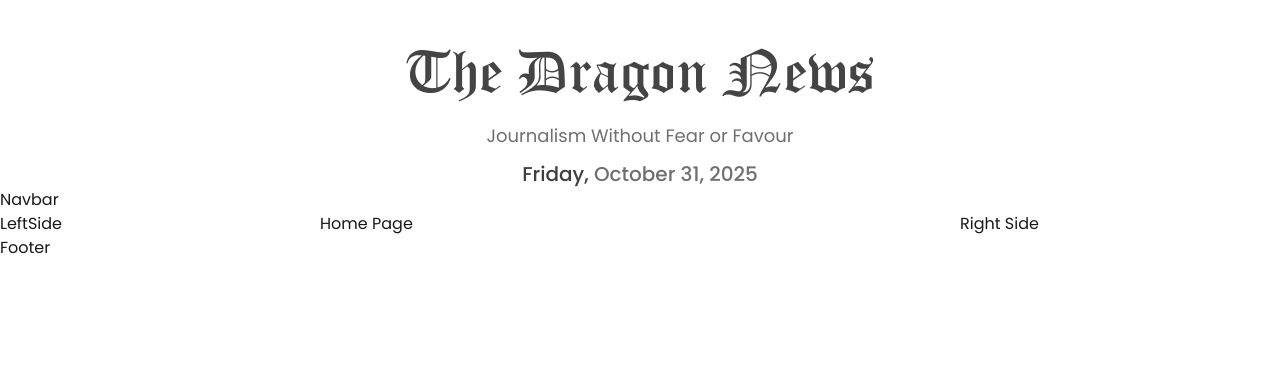
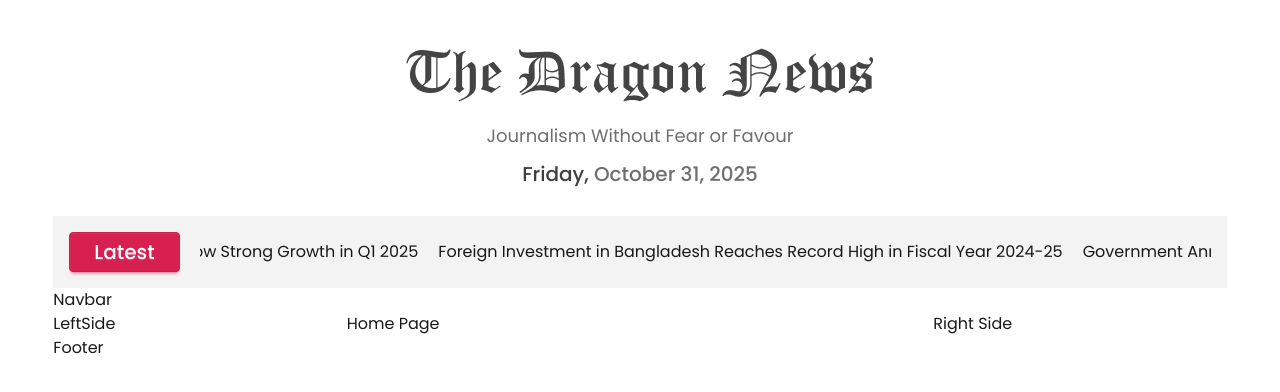
Before and after one commit to muhammad-tamim/web-project-26, a React (Vite) app: page / in a window 1280 px wide. Shown: the top 392 px of the page. Built offline with nearby package versions, Linux system fonts and the light colour scheme.

Commit message:
feat: add MaxWidth container

```diff
--- a/package.json
+++ b/package.json
@@ -12,7 +12,8 @@
   "dependencies": {
     "date-fns": "^4.1.0",
     "react": "^19.1.1",
-    "react-dom": "^19.1.1"
+    "react-dom": "^19.1.1",
+    "react-fast-marquee": "^1.6.5"
   },
   "devDependencies": {
     "@eslint/js": "^9.36.0",
--- a/src/components/structure/Header.jsx
+++ b/src/components/structure/Header.jsx
@@ -1,26 +1,28 @@
-import React from 'react';
+import React, { Suspense } from 'react';
 import logo from '../../assets/logos/logo.png'
 import { format } from 'date-fns';
+import ShowMarquee from '../ui/ShowMarquee';
+import LoadingSpinner from '../ui/LoadingSpinner';
+
+
+const fetchData = fetch("/news.json").then(res => res.json())
 
 const Header = () => {
 
-    // const date = new Date();
-
-    // const formattedDate = date.toLocaleString('en-us', {
-    //     weekday: 'long',
-    //     month: 'long',
-    //     day: 'numeric',
-    //     year: 'numeric',
-    // })
-    // const convertedFormattedDate = (formattedDate.split(','))
-
     return (
-        <div className='text-center px-6 mt-4 md:mt-8 lg:mt-12'>
+        <div className='text-center mt-4 md:mt-8 lg:mt-12'>
             <img className='mx-auto mb-5' src={logo} alt="logo-image" />
             <p className='mb-2.5 text-sm md:text-lg dark3'>Journalism Without Fear or Favour</p>
-            {/* <p className='font-medium text-sm md:text-xl dark3 '><span className='dark2'>{convertedFormattedDate[0]},</span>{convertedFormattedDate.splice(1).map((date, index) => <span key={index}>{date}</span>)}</p> */}
+            <p className='font-medium text-sm md:text-xl dark3'><span className='dark2'>{format(new Date(), "eeee, ")}</span>{format(new Date(), "MMMM dd, yyyy")}</p>
 
-            <p className='font-medium text-sm md:text-xl dark3'><span className='dark2'>{format(new Date(), "eeee, ")}</span>{format(new Date(), "MMMM dd, yyyy")}</p>
+            <div className='mt-7 flex items-center gap-2 md:gap-5 dark7 p-1  md:p-4'>
+                <button className='btn btn-primary text-white font-medium btn-sm  md:btn-md md:text-xl md:px-6'>Latest</button>
+
+                <Suspense fallback={<span className="mx-auto loading loading-spinner loading-lg"></span>}>
+                    <ShowMarquee fetchData={fetchData}></ShowMarquee>
+                </Suspense>
+
+            </div>
         </div>
     );
 };
--- /dev/null
+++ b/src/components/ui/LoadingSpinner.jsx
@@ -0,0 +1,11 @@
+import React from 'react';
+
+const LoadingSpinner = () => {
+    return (
+        <div className='min-h-screen flex justify-center items-center'>
+            <span className="loading loading-spinner size-20"></span>
+        </div>
+    );
+};
+
+export default LoadingSpinner;
--- /dev/null
+++ b/src/components/ui/MaxWidth.jsx
@@ -0,0 +1,11 @@
+import React from 'react';
+
+const MaxWidth = ({ children }) => {
+    return (
+        <div className='w-11/12 mx-auto'>
+            {children}
+        </div>
+    );
+};
+
+export default MaxWidth;
--- /dev/null
+++ b/src/components/ui/ShowMarquee.jsx
@@ -0,0 +1,16 @@
+import React, { use } from 'react';
+import Marquee from "react-fast-marquee";
+
+const ShowMarquee = ({ fetchData }) => {
+    const data = use(fetchData)
+
+    const latestNews = data.filter((news) => news.others.is_today_pick === true)
+    console.log(latestNews)
+    return (
+        <Marquee pauseOnHover={true}>
+            {latestNews.map((news) => <span className='mr-5' key={news.id}>{news.title}</span>)}
+        </Marquee>
+    );
+};
+
+export default ShowMarquee;
--- a/src/index.css
+++ b/src/index.css
@@ -10,7 +10,7 @@
     themes: light --default;
 }
 
-/*
+
 @plugin "daisyui/theme" {
     name: "light";
     default: true;
@@ -19,7 +19,7 @@
     --color-primary-content: #706F6F;
     --color-secondary-content: #9F9F9F;
 }
-*/
+
 
 .dark2 {
     color: #403F3F;
@@ -32,3 +32,7 @@
 .dark4 {
     color: #9F9F9F;
 }
+
+.dark7 {
+    background-color: #F3F3F3;
+}
--- a/src/main.jsx
+++ b/src/main.jsx
@@ -4,11 +4,14 @@ import { createRoot } from 'react-dom/client';
 import './index.css'
 import { RouterProvider } from 'react-router';
 import { Routes } from './routes/Routes';
+import MaxWidth from './components/ui/MaxWidth';
 
 
 
 createRoot(document.getElementById('root')).render(
   <StrictMode>
-    <RouterProvider router={Routes}></RouterProvider>
+    <MaxWidth>
+      <RouterProvider router={Routes}></RouterProvider>
+    </MaxWidth>
   </StrictMode>,
 )
```
Also changed, not shown: 1 other file (tests, documents, lock files or other folders).
